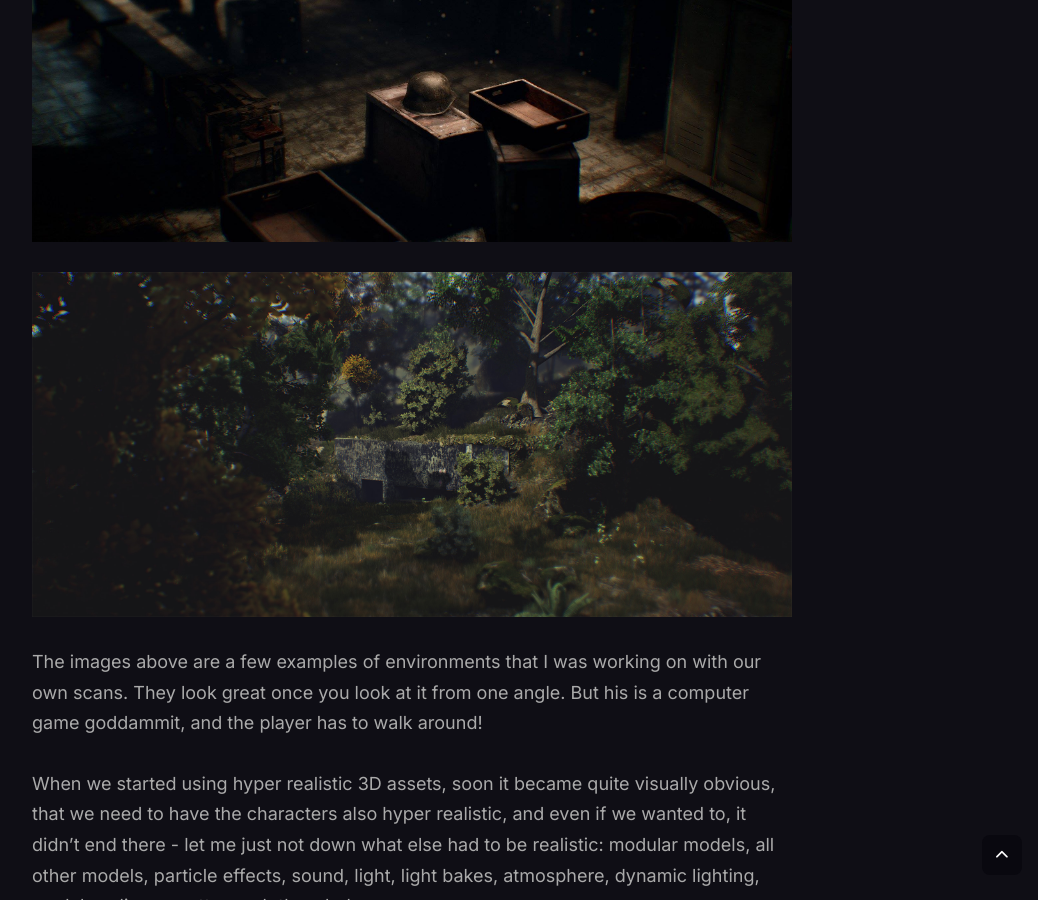
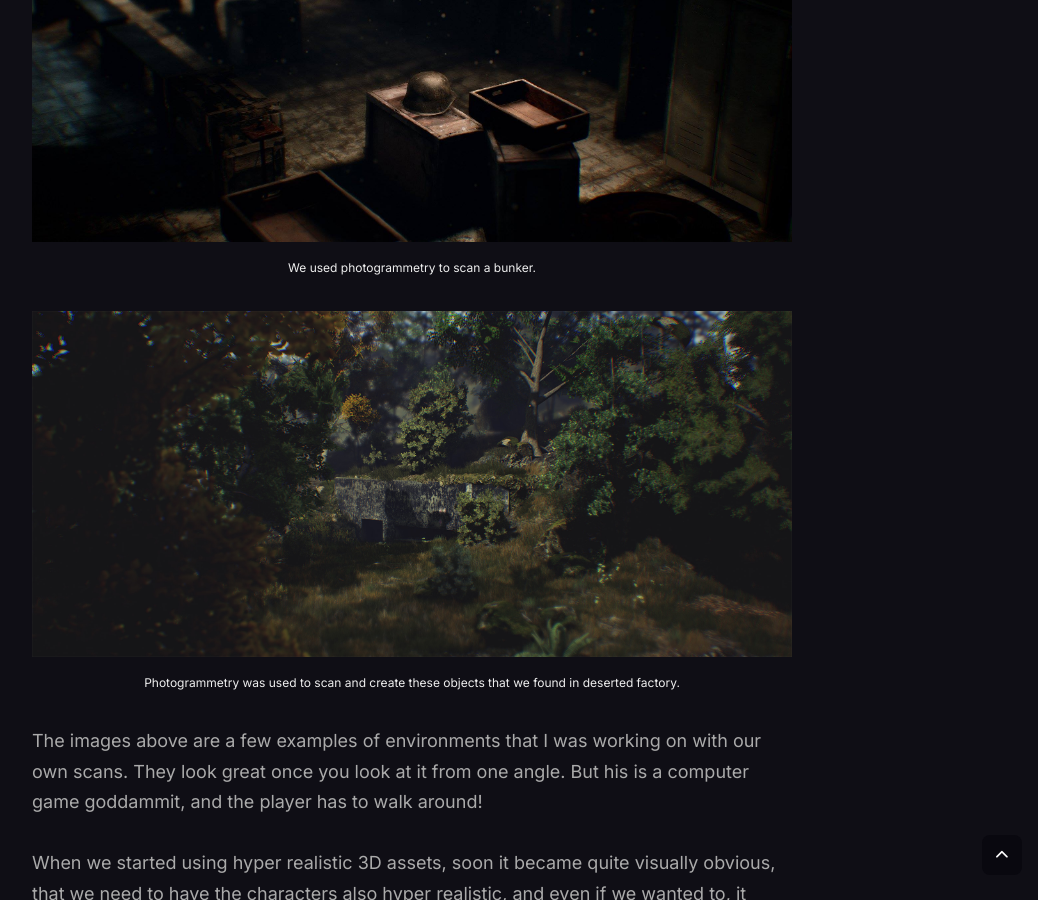
Before and after one commit to Pavelioso/pavelioso.github.io, a Jekyll site: the page built from _posts/2022-11-13-dont-use-megascans.markdown, in a window 1280 px wide and 900 px high, scrolled down 1573 px. Shown: the whole window, without its empty margins (228-1266 px from the left). Built offline with Jekyll 4.4.1, drawn with Linux system fonts in a browser that asks for light colours; nearby versions of some CDN libraries; comment, search, counter and statistics services are not loaded; some of the changed text lies outside the part shown.

Commit message:
Updated google analitics and a post

```diff
--- a/_posts/2022-11-13-dont-use-megascans.markdown
+++ b/_posts/2022-11-13-dont-use-megascans.markdown
@@ -17,8 +17,10 @@ All of a sudden, acquiring realistic models became a lot easier, and so the game
 Megascans were excellent quality assets for the time, since they were scanned in an environment with equalized lighting conditions (among other things). During our development, we jumped on Megascans heads on, since we believed that "the more realistic graphics = more attention and sales" rabbit hole. But soon after we realized what we got ourselves into.
 
 ![Most of assets here were scanned from old factories in Prague.]({{site.baseurl}}/images/owl_mountains_1.jpg "Owl Mountains Bunker")
+*We used photogrammetry to scan a bunker.*
 
 ![We found and scanned an old bunker.]({{site.baseurl}}/images/owl_mountains_bunker.jpg "Owl Mountains Bunker")
+*Photogrammetry was used to scan and create these objects that we found in deserted factory.*
 
 The images above are a few examples of environments that I was working on with our own scans.
 They look great once you look at it from one angle. But his is a computer game goddammit, and the player has to walk around!
@@ -29,6 +31,11 @@ Anything that was a bit off, just didn't fit with rest of the scene, and this st
 
 Instead of focusing on game mechanics, game pacing, game design, we were just making realistic levels. Instead of prototyping and boxing out level designs, it was more important what actual 3D scan assets we had available. Modelling anything that was missing had to be done by hand, and because it had to look as realistic as the 3D scan assets, it became extremely lengthy process to make one model, and our motivation started sinking. Slowly but surely, 3D scans started deciding on how the levels should look like, feel like, and play like.
 We fell into the 3D scans' asset trap.
+
+
+![We found and scanned an old bunker.]({{site.baseurl}}/images/bunker/owl-mountains-outside-2.jpg "A rock.")
+*Photoscanned rock from a forest. Not all rocks have to look good.*
+
 
 > If one rock looks hyper realistic, everything has to be hyper realistic.
 
```
Also changed, not shown: other parts of _posts/2022-11-13-dont-use-megascans.markdown (+1 -1 lines), _includes/google-analytics.html (+4 -4 lines).
